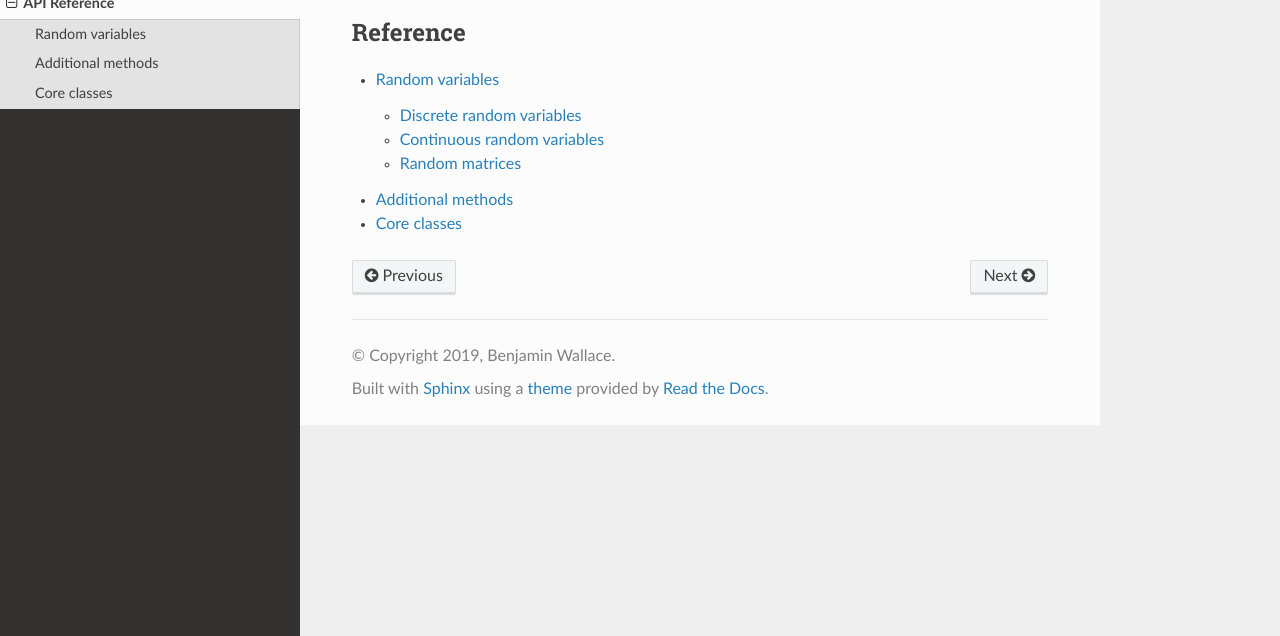
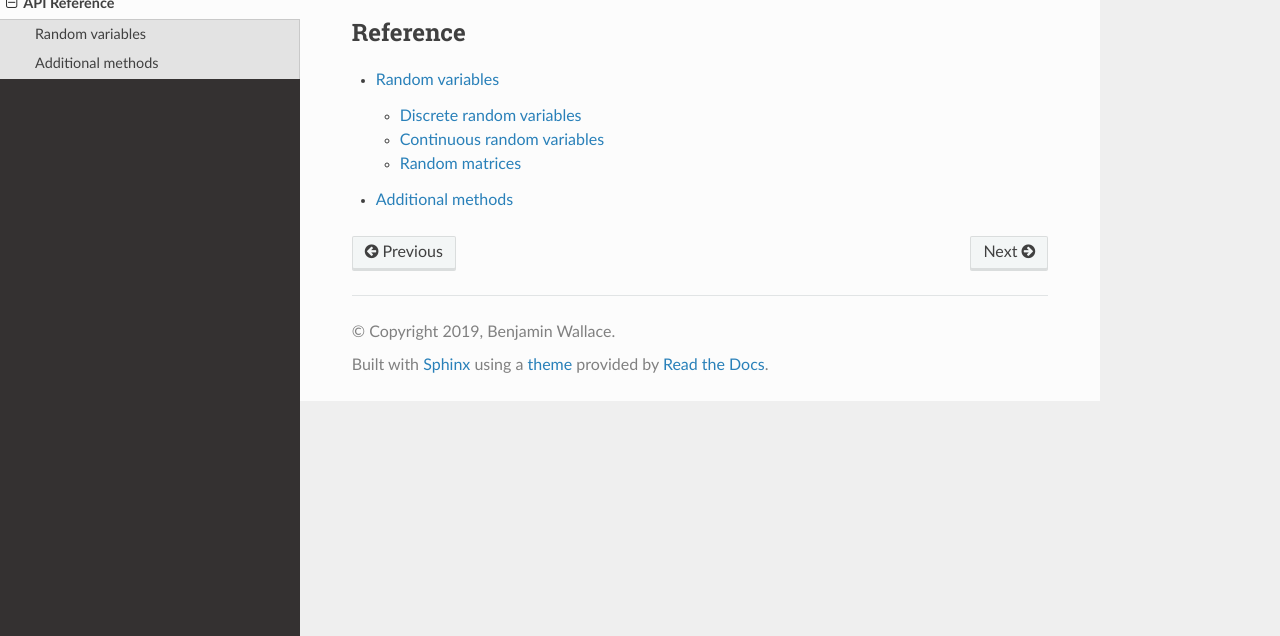
Before and after one commit to bencwallace/Probly, a Sphinx documentation site: the page built from docs/source/ref/index.rst, in a window 1280 px wide, cut to the strip 264-900 px from the top of the page. Built offline with Sphinx 7.4.7 and the Read the Docs theme 2.0.0, drawn with Linux system fonts in a browser that asks for light colours.

Commit message:
removed core doc file

```diff
--- a/docs/source/ref/core.rst
+++ /dev/null
@@ -1,7 +0,0 @@
-############
-Core classes
-############
-
-.. automodule:: probly.core
-   :members:
-   :noindex:
--- a/docs/source/ref/index.rst
+++ b/docs/source/ref/index.rst
@@ -12,4 +12,3 @@ API Reference
 
    distr
    helpers
-   core
```
